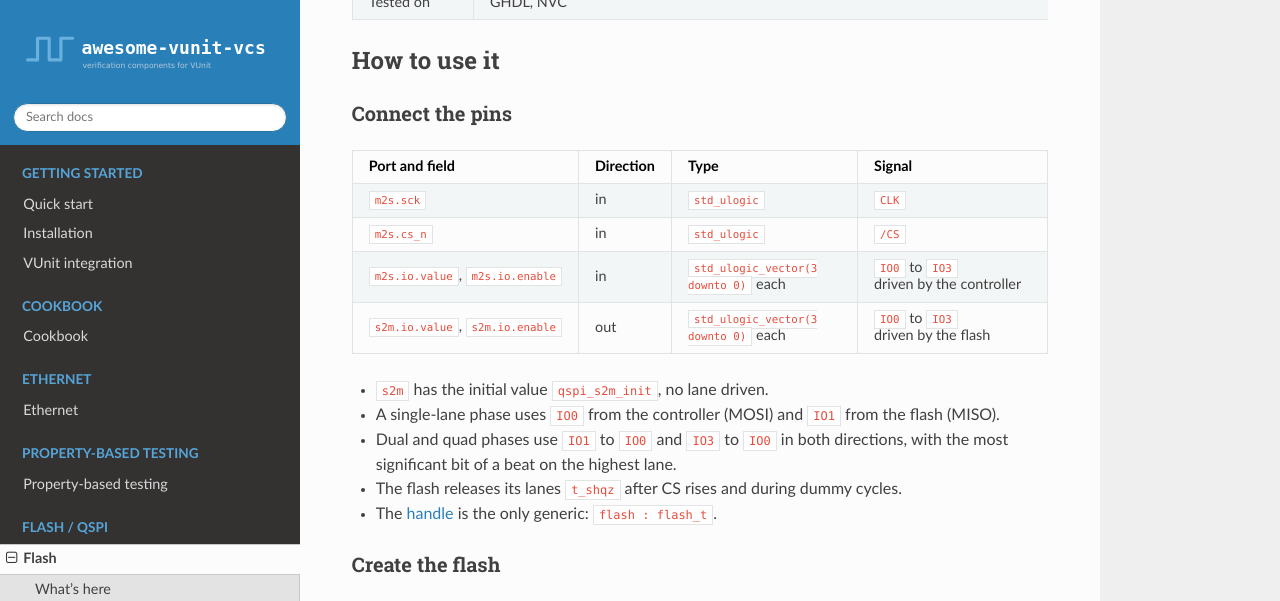
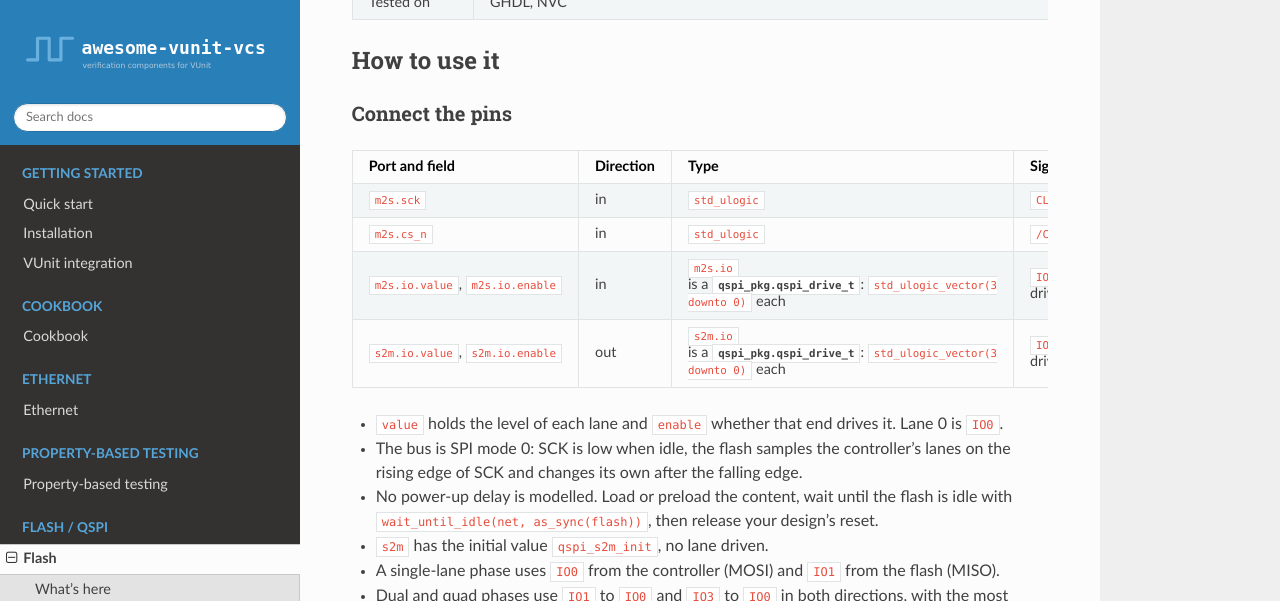
Before and after one commit to ru551n/awesome-vunit-vcs, a Sphinx documentation site: the page built from docs/flash/qspi_flash.rst, in a window 1280 px wide and 1400 px high, scrolled down 742 px. Shown: the top 601 px of the window. Built offline with Sphinx 7.4.7 and the Read the Docs theme 3.1.0, drawn with Linux system fonts in a browser that asks for light colours; some of the changed text lies outside the part shown; grey boxes are pictures that could not be loaded.

Commit message:
Show a pin-level QSPI design and the mode 0 bus in the flash docs
An RTL reader in examples/flash sends READ (0x03) itself and is checked by
a protocol checker. The pins table names qspi_drive_t, SPI mode 0 and the
preload, wait, then release reset order.

Co-Authored-By: Claude Opus 5 (1M context) <noreply@anthropic.com>
Claude-Session: https://claude.ai/code/session_01JeHASFecKb8GC7N4zgs1rr

```diff
--- a/docs/cookbook/flash_boot.rst
+++ b/docs/cookbook/flash_boot.rst
@@ -10,7 +10,8 @@ comes last, under *Going further*.
 Everything in this article is VHDL, in one testbench. The flash image is a data file, and no Python code
 of your own is needed. The design under test here is a small boot loader; to connect your own design,
 wire its QSPI pins to the flash's ``qspi_m2s_t`` and ``qspi_s2m_t`` records as
-:doc:`../flash/qspi_flash` shows under *Connect the pins*. The example project is ``examples/flash``:
+:doc:`../flash/qspi_flash` shows under *Connect the pins*, and see
+:ref:`flash-pin-level-design` for a design that drives the pins itself. The example project is ``examples/flash``:
 
 .. list-table::
    :header-rows: 1
@@ -25,6 +26,9 @@ wire its QSPI pins to the flash's ``qspi_m2s_t`` and ``qspi_s2m_t`` records as
    * - ``examples/flash/src/boot_reader.vhd``
      - VHDL
      - The design under test: a boot loader that copies the image into its RAM.
+   * - ``examples/flash/src/spi_boot_reader.vhd``
+     - VHDL
+     - A pin-level design that reads the flash with its own SPI logic.
    * - ``examples/flash/flash_boot_image.hex``
      - Intel HEX
      - The image the flash is loaded with.
--- a/docs/flash/qspi_flash.rst
+++ b/docs/flash/qspi_flash.rst
@@ -58,26 +58,70 @@ Connect the pins
    * - ``m2s.sck``
      - in
      - ``std_ulogic``
-     - ``CLK``
+     - ``CLK``, SPI mode 0
    * - ``m2s.cs_n``
      - in
      - ``std_ulogic``
      - ``/CS``
    * - ``m2s.io.value``, ``m2s.io.enable``
      - in
-     - ``std_ulogic_vector(3 downto 0)`` each
+     - ``m2s.io`` is a :vhdl:`qspi_pkg.qspi_drive_t`: ``std_ulogic_vector(3 downto 0)`` each
      - ``IO0`` to ``IO3`` driven by the controller
    * - ``s2m.io.value``, ``s2m.io.enable``
      - out
-     - ``std_ulogic_vector(3 downto 0)`` each
+     - ``s2m.io`` is a :vhdl:`qspi_pkg.qspi_drive_t`: ``std_ulogic_vector(3 downto 0)`` each
      - ``IO0`` to ``IO3`` driven by the flash
 
+* ``value`` holds the level of each lane and ``enable`` whether that end drives it. Lane 0 is ``IO0``.
+* The bus is SPI mode 0: SCK is low when idle, the flash samples the controller's lanes on the rising
+  edge of SCK and changes its own after the falling edge.
+* No power-up delay is modelled. Load or preload the content, wait until the flash is idle with
+  ``wait_until_idle(net, as_sync(flash))``, then release your design's reset.
 * ``s2m`` has the initial value ``qspi_s2m_init``, no lane driven.
 * A single-lane phase uses ``IO0`` from the controller (MOSI) and ``IO1`` from the flash (MISO).
 * Dual and quad phases use ``IO1`` to ``IO0`` and ``IO3`` to ``IO0`` in both directions, with the most
   significant bit of a beat on the highest lane.
 * The flash releases its lanes ``t_shqz`` after CS rises and during dummy cycles.
 * The :term:`handle` is the only generic: ``flash : flash_t``.
+
+.. _flash-pin-level-design:
+
+Write your own pin-level design
+~~~~~~~~~~~~~~~~~~~~~~~~~~~~~~~
+
+A design that drives the flash pins itself works the same way. This small reader sends READ (0x03) and
+address 0 on ``IO0``, one bit per SCK period, and takes the bytes that come back on ``IO1``:
+
+.. literalinclude:: ../../examples/flash/src/spi_boot_reader.vhd
+   :caption: examples/flash/src/spi_boot_reader.vhd
+   :language: vhdl
+   :start-after: -- docs-start: spi-boot-reader
+   :end-before: -- docs-end: spi-boot-reader
+
+The testbench gives it a flash with a protocol checker, so any pin timing it gets wrong is reported:
+
+.. literalinclude:: ../../examples/flash/tb_flash_examples.vhd
+   :caption: examples/flash/tb_flash_examples.vhd
+   :language: vhdl
+   :start-after: -- docs-start: rtl-handles
+   :end-before: -- docs-end: rtl-handles
+   :dedent:
+
+.. literalinclude:: ../../examples/flash/tb_flash_examples.vhd
+   :caption: examples/flash/tb_flash_examples.vhd
+   :language: vhdl
+   :start-after: -- docs-start: rtl-instances
+   :end-before: -- docs-end: rtl-instances
+   :dedent:
+
+The test preloads the bytes, waits until the flash is idle and releases the reset:
+
+.. literalinclude:: ../../examples/flash/tb_flash_examples.vhd
+   :caption: examples/flash/tb_flash_examples.vhd
+   :language: vhdl
+   :start-after: -- docs-start: rtl-boot-test
+   :end-before: -- docs-end: rtl-boot-test
+   :dedent:
 
 Create the flash
 ~~~~~~~~~~~~~~~~
```
Also changed, not shown: 2 other files.
